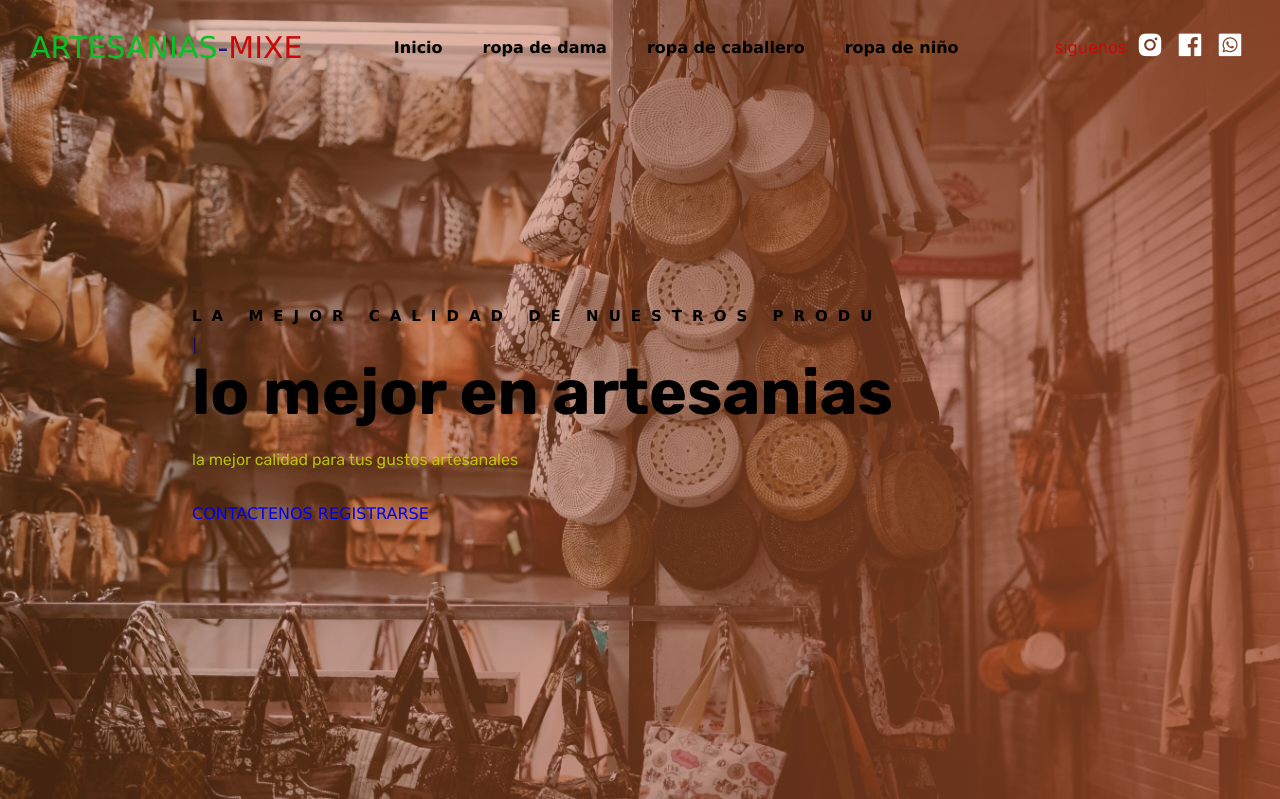
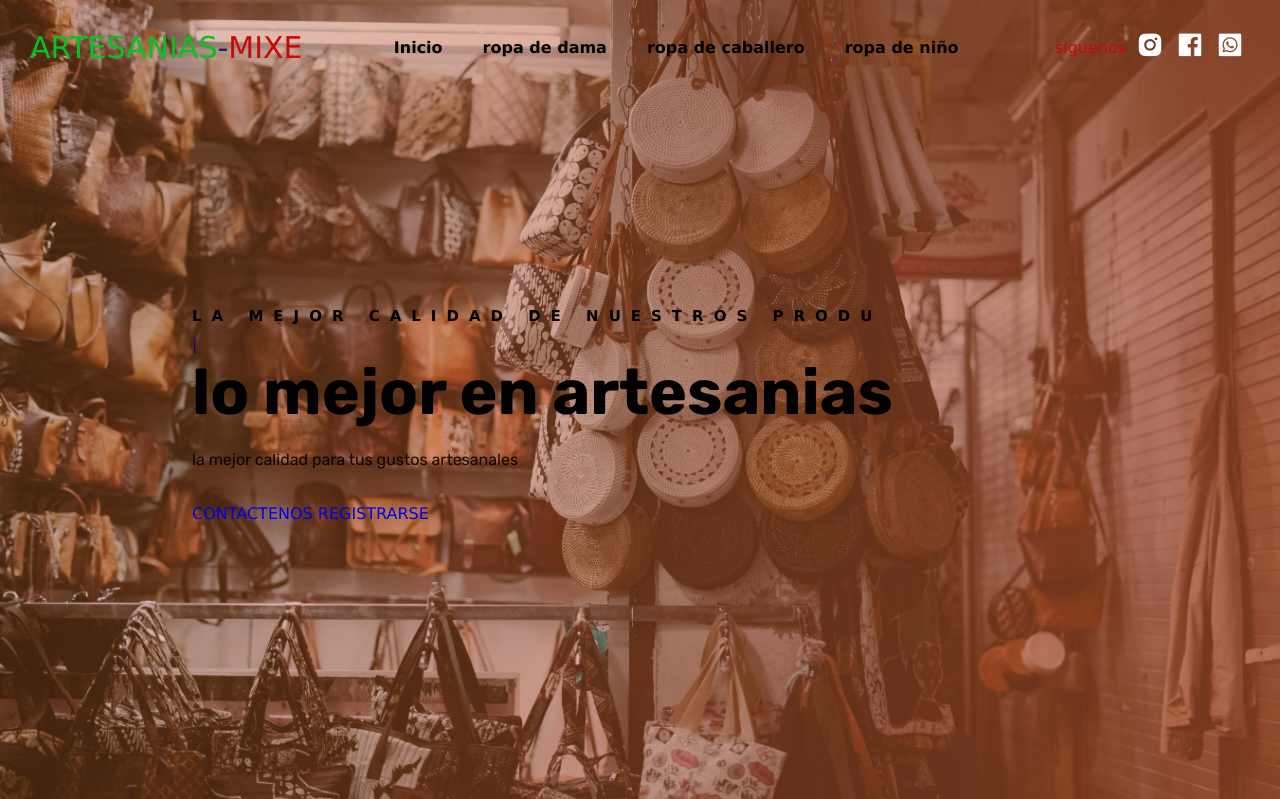
Before and after one commit to AngelDario01/Artesanias, a Django app: page / in a window 1280 px wide. Shown: the top 799 px of the page. Run offline with Django 5.2, Linux system fonts and the light colour scheme; some libraries are stand-ins or nearby versions.

Commit message:
staticfiles

```diff
--- a/clientesadrs/static/clientes/css/style.css
+++ b/clientesadrs/static/clientes/css/style.css
@@ -151,7 +151,7 @@ section{
     font-family: 'Rubik';
     font-weight: 300;
     margin-bottom: 35px;
-    color:  rgba(192, 212, 6, 0.89);
+    color:  rgba(0, 0, 0, 0.89);
 }
 .hometexto h5{
     font-size: 15px;
```
